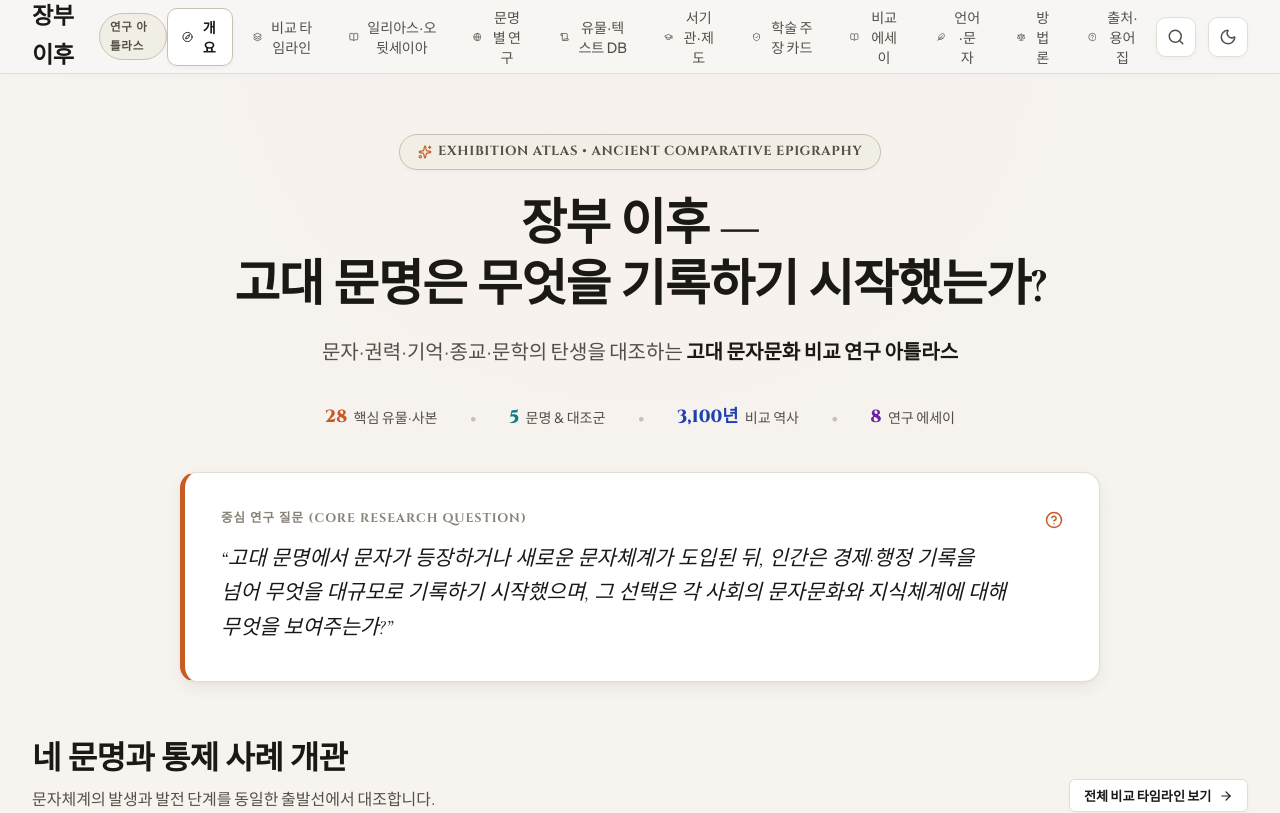
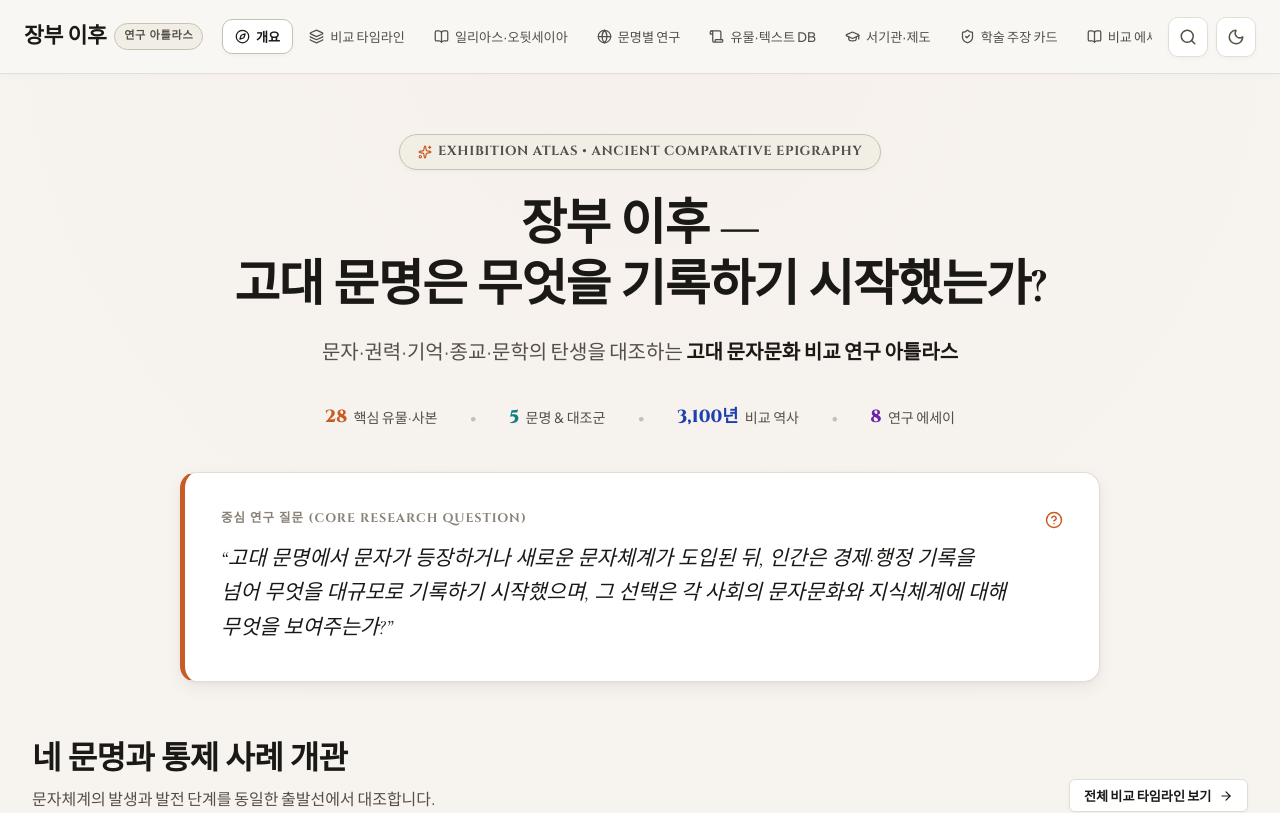
Before and after one commit to YgHnSIM/after-the-ledger, a React (Vite) app: page / in a window 1280 px wide. Shown: the top 813 px of the page. Built offline with nearby package versions, Linux system fonts and the light colour scheme; a web font is replaced by a local one.

Commit message:
fix(nav): redesign top navigation header and verify cross-links
- Apply white-space nowrap to prevent header bar wrapping
- Verify 100% data integrity and internal cross-link completeness

```diff
--- a/src/components/Navigation.tsx
+++ b/src/components/Navigation.tsx
@@ -39,6 +39,7 @@ export const Navigation: React.FC<NavigationProps> = ({
         </div>
       </div>
 
+      <div className="nav-links-track">
         <nav>
           <ul className="nav-links">
             {navItems.map((item) => {
@@ -50,7 +51,7 @@ export const Navigation: React.FC<NavigationProps> = ({
                     className={`nav-link-btn ${isActive ? 'active' : ''}`}
                     onClick={() => onSelectTab(item.id)}
                   >
-                  <Icon size={16} />
+                    <Icon size={15} />
                     <span>{item.label}</span>
                   </button>
                 </li>
@@ -58,6 +59,7 @@ export const Navigation: React.FC<NavigationProps> = ({
             })}
           </ul>
         </nav>
+      </div>
 
       <div className="nav-controls">
         <button className="icon-btn" onClick={onOpenSearch} title="검색 (Ctrl+K)">
--- a/src/styles/index.css
+++ b/src/styles/index.css
@@ -168,56 +168,87 @@ p:last-child {
   top: 0;
   z-index: 100;
   height: var(--header-height);
-  background: rgba(248, 247, 244, 0.9);
+  background: rgba(248, 247, 244, 0.94);
   backdrop-filter: blur(16px);
   -webkit-backdrop-filter: blur(16px);
   border-bottom: 1px solid var(--border-color);
   display: flex;
   align-items: center;
   justify-content: space-between;
-  padding: 0 2rem;
+  gap: 1rem;
+  padding: 0 1.5rem;
   box-shadow: 0 1px 10px rgba(0, 0, 0, 0.02);
+  width: 100%;
 }
 
 [data-theme='dark'] .navbar {
-  background: rgba(11, 12, 15, 0.88);
+  background: rgba(11, 12, 15, 0.92);
 }
 
 .nav-brand {
   display: flex;
   align-items: center;
-  gap: 0.75rem;
+  gap: 0.65rem;
   cursor: pointer;
   text-decoration: none;
   color: var(--text-primary);
+  flex-shrink: 0;
+  white-space: nowrap;
 }
 
 .nav-brand-title {
   font-family: var(--font-serif);
-  font-size: 1.45rem;
+  font-size: 1.35rem;
   font-weight: 700;
   display: flex;
   align-items: center;
-  gap: 0.6rem;
+  gap: 0.5rem;
   letter-spacing: -0.02em;
+  white-space: nowrap;
+  flex-shrink: 0;
+}
+
+.nav-brand-title span {
+  white-space: nowrap;
+  display: inline-block;
 }
 
 .nav-brand-badge {
-  font-size: 0.72rem;
+  font-size: 0.7rem;
   font-family: var(--font-cinzel);
   letter-spacing: 0.06em;
   background: var(--bg-surface-elevated);
   border: 1px solid var(--border-highlight);
   color: var(--text-secondary);
-  padding: 0.2rem 0.65rem;
+  padding: 0.2rem 0.55rem;
   border-radius: var(--radius-full);
+  white-space: nowrap;
+  flex-shrink: 0;
+}
+
+.nav-links-track {
+  display: flex;
+  align-items: center;
+  flex: 1;
+  min-width: 0;
+  overflow: hidden;
 }
 
 .nav-links {
   display: flex;
   align-items: center;
-  gap: 0.35rem;
+  gap: 0.25rem;
   list-style: none;
+  overflow-x: auto;
+  scrollbar-width: none;
+  -ms-overflow-style: none;
+  white-space: nowrap;
+  padding: 0.25rem 0.2rem;
+  width: 100%;
+}
+
+.nav-links::-webkit-scrollbar {
+  display: none;
 }
 
 .nav-link-btn {
@@ -225,15 +256,22 @@ p:last-child {
   border: 1px solid transparent;
   color: var(--text-secondary);
   font-family: var(--font-sans);
-  font-size: 0.88rem;
+  font-size: 0.82rem;
   font-weight: 500;
-  padding: 0.5rem 0.85rem;
+  padding: 0.45rem 0.72rem;
   border-radius: var(--radius-md);
   cursor: pointer;
   display: flex;
   align-items: center;
-  gap: 0.45rem;
+  gap: 0.38rem;
   transition: all 0.2s cubic-bezier(0.16, 1, 0.3, 1);
+  white-space: nowrap;
+  flex-shrink: 0;
+}
+
+.nav-link-btn span {
+  white-space: nowrap;
+  display: inline-block;
 }
 
 .nav-link-btn:hover {
@@ -253,7 +291,9 @@ p:last-child {
 .nav-controls {
   display: flex;
   align-items: center;
-  gap: 0.75rem;
+  gap: 0.5rem;
+  flex-shrink: 0;
+  white-space: nowrap;
 }
 
 .icon-btn {
```
Lines whose indentation alone changed are shown as unchanged.
